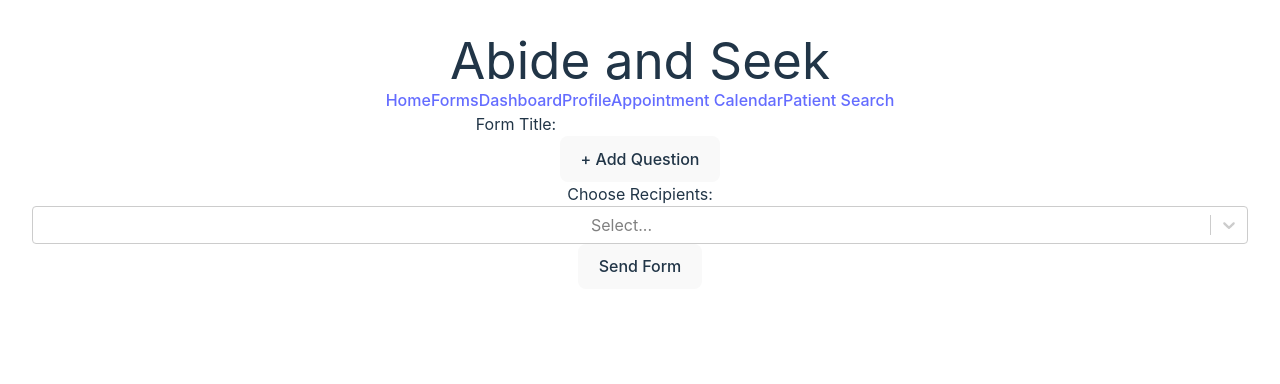
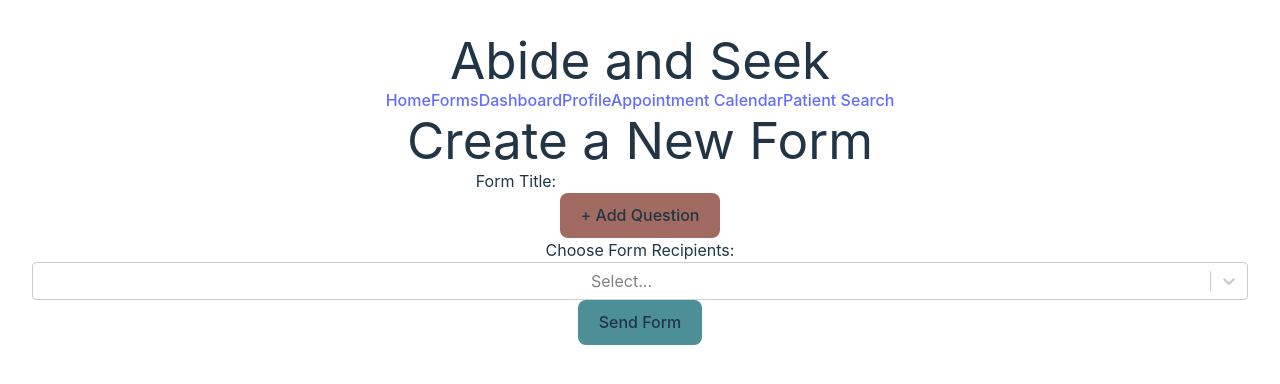
Before and after one commit to cfgtexas24/Team-17, a React (Vite) app in the folder clientcare2/: page /create-form in a window 1280 px wide. Shown: the top 384 px of the page. Built offline with nearby package versions, Linux system fonts and the light colour scheme.

Commit message:
create form beautification done

```diff
--- a/clientcare2/src/components/admin_components/CreateForm.jsx
+++ b/clientcare2/src/components/admin_components/CreateForm.jsx
@@ -40,30 +40,39 @@ export default function CreateForm() {
 
   return (
     <div className="flex min-h-screen relative">
-      <div className="fixed left-0 w-1/5 h-full bg-gray-800" style={{ backgroundColor: '#3a696e' }}></div>
+      <div className="fixed left-0 w-1/5 h-full" style={{ backgroundColor: '#3a696e' }}></div>
       <div className="w-3/5 p-4 mx-auto">
         <div className="mb-4 shadow-top">
-          <label htmlFor="form-title" className="block text-center mb-2">Form Title:</label>
+          <h1 className="text-2xl font-bold mb-4">Create a New Form</h1>
+          <label htmlFor="form-title" className="block text-center mb-2 font-bold">Form Title:</label>
           <input
             id="form-title"
             type="text"
             value={formTitle}
             onChange={(e) => setFormTitle(e.target.value)}
-            className="block mx-auto mb-4 p-2 border border-gray-300 rounded w-1/2 text-black bg-white"
+            className="block mx-auto mb-4 p-2 border border-gray-300 rounded w-full text-black bg-white"
           />
         </div>
         <div className="mb-4">
           <button
             onClick={addQuestion}
-            className="bg-blue-500 text-white rounded-full p-2 mb-4"
-          >
+            className="border rounded px-4 py-2 mb-4"
+            style={{ transition: 'background-color 0.3s, color 0.3s', backgroundColor: '#a26b61' }}
+            onMouseEnter={(e) => {
+              e.currentTarget.style.backgroundColor = '#ffffff'
+              e.currentTarget.style.color = '#a26b61'
+            }}
+            onMouseLeave={(e) => {
+              e.currentTarget.style.backgroundColor = '#a26b61'
+              e.currentTarget.style.color = '#ffffff'
+            }}>
             + Add Question
           </button>
           {questions.map((question, index) => (
             <div key={index} className="mb-2">
               <input
                 type="text"
-                value={question}
+                value={question.value}
                 onChange={(e) => handleQuestionChange(index, e.target.value)}
                 className="block w-full p-2 border border-gray-300 rounded bg-white text-black"
                 placeholder={`Question ${index + 1}`}
@@ -72,31 +81,40 @@ export default function CreateForm() {
           ))}
         </div>
         <div>
-          <label htmlFor="receipients-title" className="block text-center mb-2">Choose Recipients:</label>
+          <label htmlFor="receipients-title" className="block text-center mb-2 font-bold">Choose Form Recipients:</label>
+          <div className="flex space-x-4 mb-4">
             <Select
               id="patient-select"
               name="patient-group"
               options={[{ value: 'patients-who', label: 'Patients who attended...' }, ...patientOptions]}
               onChange={handlePatientGroupChange}
-            className="mb-4"
+              className="flex-1"
             />
             {showEventDropdown && (
               <Select
                 id="event-select"
                 name="event-group"
                 options={eventOptions}
-            className="mb-4"
+                className="flex-1"
               />
             )}
-        <button className="bg-white text-purple-500 border border-purple-500 rounded px-4 py-2 hover:bg-purple-100">
+          </div>
+          <button
+  className="form-box block mx-auto p-4 border border-gray-300 rounded shadow text-white font-bold"
+  style={{ transition: 'background-color 0.3s, color 0.3s', backgroundColor: '#4c8f97' }}
+    onMouseEnter={(e) => {
+      e.currentTarget.style.backgroundColor = '#ffffff'
+      e.currentTarget.style.color = '#4c8f97'
+    }}
+    onMouseLeave={(e) => {
+      e.currentTarget.style.backgroundColor = '#4c8f97'
+      e.currentTarget.style.color = '#ffffff'
+    }}>
   Send Form
 </button>
         </div>
-
       </div>
       <div className="fixed right-0 w-1/5 h-full" style={{ backgroundColor: '#3a696e' }}></div>
-
     </div>
-
   )
 }
--- a/clientcare2/src/components/admin_components/NewForm.jsx
+++ b/clientcare2/src/components/admin_components/NewForm.jsx
@@ -19,15 +19,27 @@ const NewForm = () => {
         <div className="form-list space-y-4">
           <Link to="/create-form" className="form-box block p-4 border border-gray-300 rounded shadow text-white"
           style={{ transition: 'background-color 0.3s', backgroundColor : '#4c8f97' }}
-          onMouseEnter={(e) => e.currentTarget.style.backgroundColor = '#ffffff'}
-          onMouseLeave={(e) => e.currentTarget.style.backgroundColor = '#4c8f97'}>
+          onMouseEnter={(e) => {
+            e.currentTarget.style.backgroundColor = '#ffffff'
+            e.currentTarget.style.color = '#4c8f97'
+          }}
+          onMouseLeave={(e) => {
+            e.currentTarget.style.backgroundColor = '#4c8f97'
+            e.currentTarget.style.color = '#ffffff'
+          }}>
             + Create New Form +
           </Link>
           {forms.map((form, index) => (
             <Link key={index} to={`/form/${encodeURIComponent(form)}`} className="form-box block p-4 border border-gray-300 rounded shadow text-white"
             style={{ transition: 'background-color 0.3s', backgroundColor : '#4c8f97'  }}
-  onMouseEnter={(e) => e.currentTarget.style.backgroundColor = '#ffffff'}
-  onMouseLeave={(e) => e.currentTarget.style.backgroundColor = '#4c8f97'}>
+            onMouseEnter={(e) => {
+              e.currentTarget.style.backgroundColor = '#ffffff'
+              e.currentTarget.style.color = '#4c8f97'
+            }}
+            onMouseLeave={(e) => {
+              e.currentTarget.style.backgroundColor = '#4c8f97'
+              e.currentTarget.style.color = '#ffffff'
+            }}>
               {form}
             </Link>
           ))}
```
Lines whose indentation alone changed are shown as unchanged.
